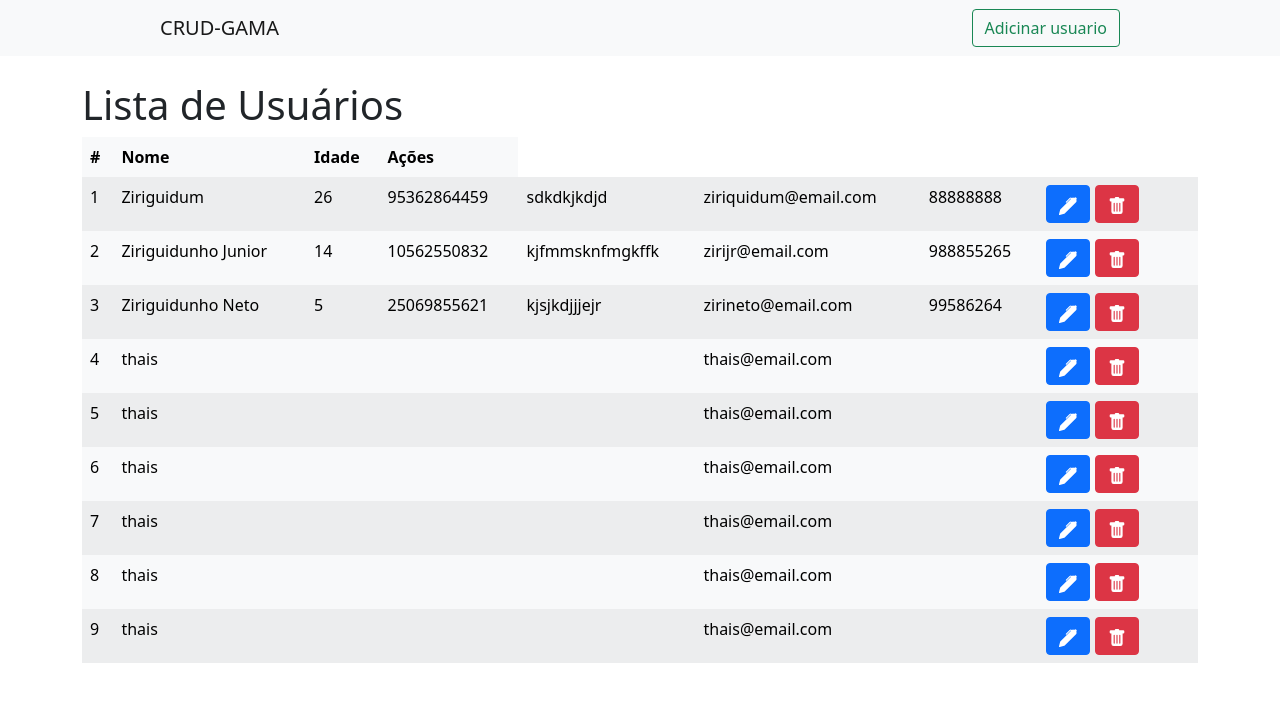
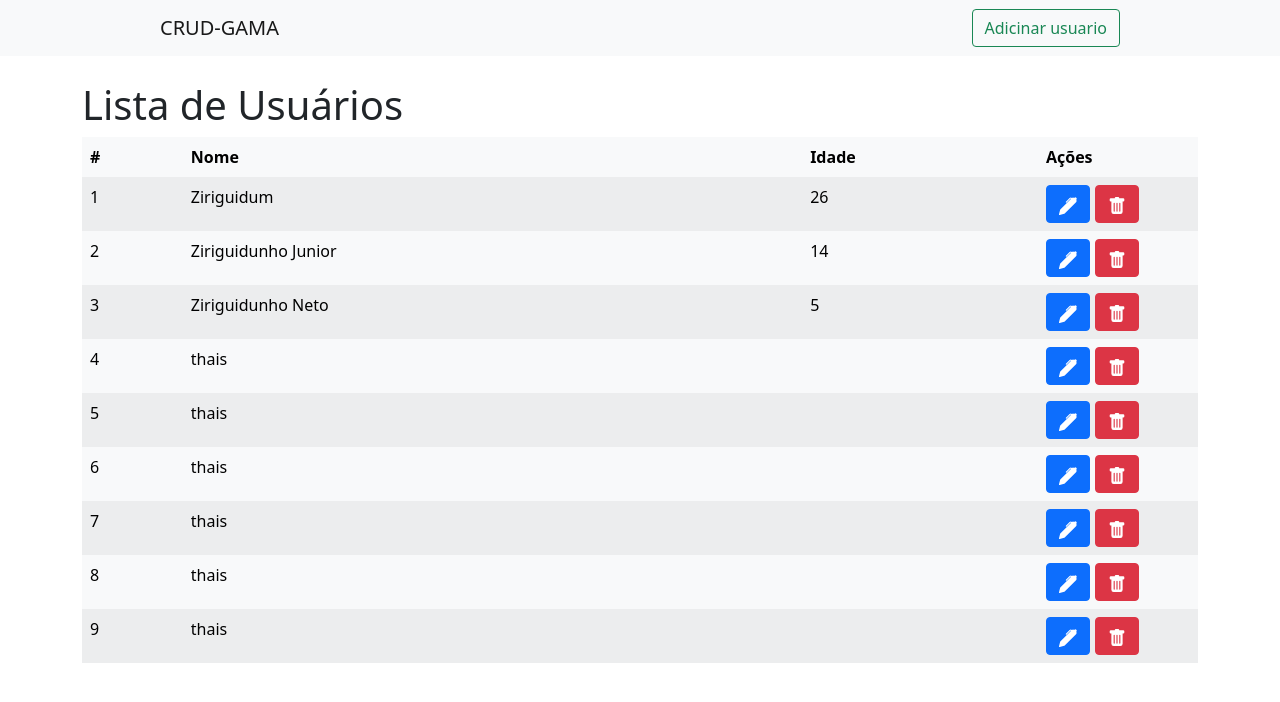
Before and after one commit to thaispsc/crud-gama, a React (Vite) app: page / in a window 1280 px wide. Shown: the top 702 px of the page. Built offline with nearby package versions, Linux system fonts and the light colour scheme; data requests are answered from the project's data file.

Commit message:
alteração UserTable

```diff
--- a/src/components/UserTable/index.tsx
+++ b/src/components/UserTable/index.tsx
@@ -32,10 +32,6 @@ const UserTable: React.FC<UserTableProps> = ({
             <td>{user.id}</td>
             <td>{user.nome}</td>
             <td>{user.idade}</td>
-            <td>{user.cpf}</td>
-            <td>{user.endereco}</td>
-            <td>{user.email}</td>
-            <td>{user.telefone}</td>
             <td style={{width: "10rem"}}>
                 <Button
                     type="button"
```
